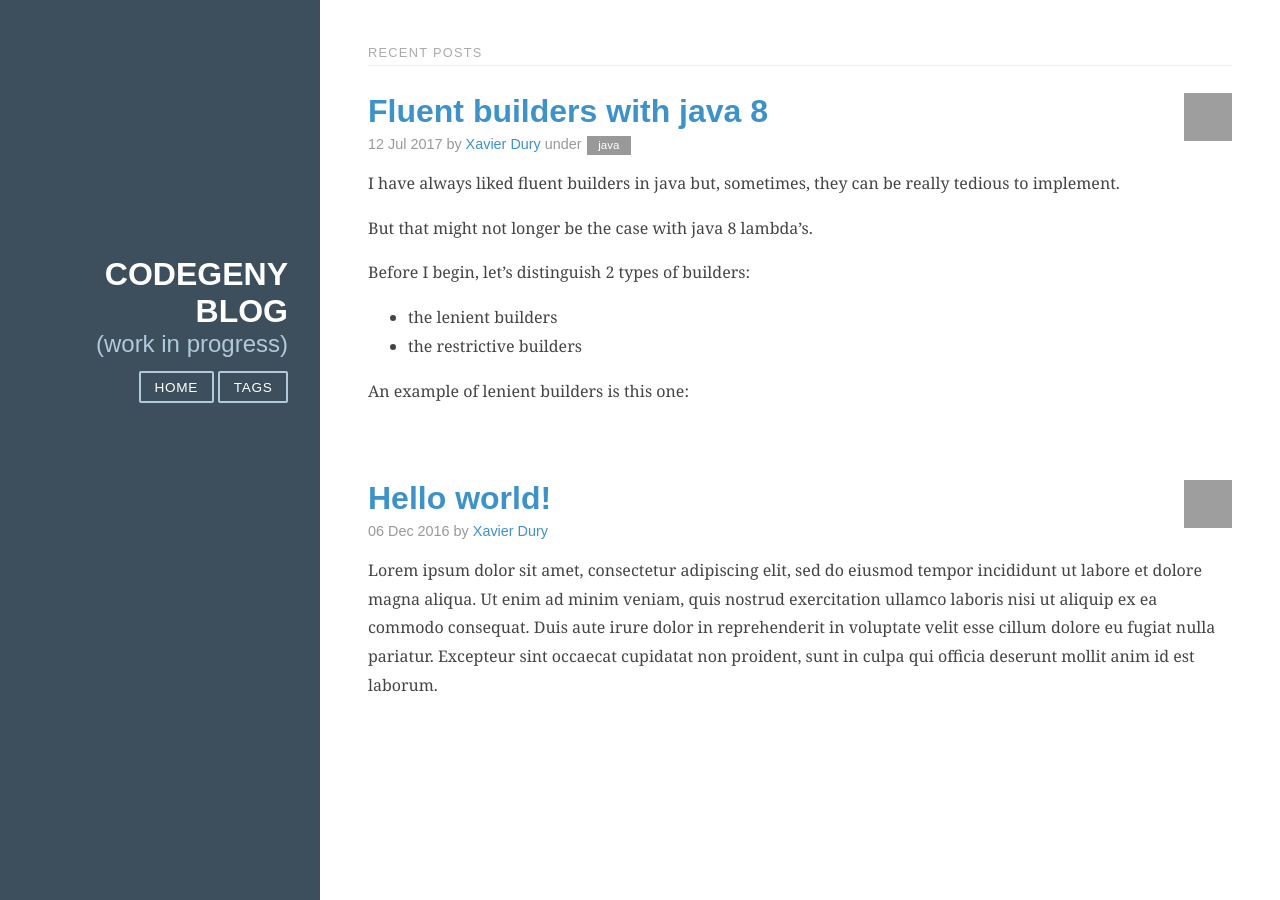
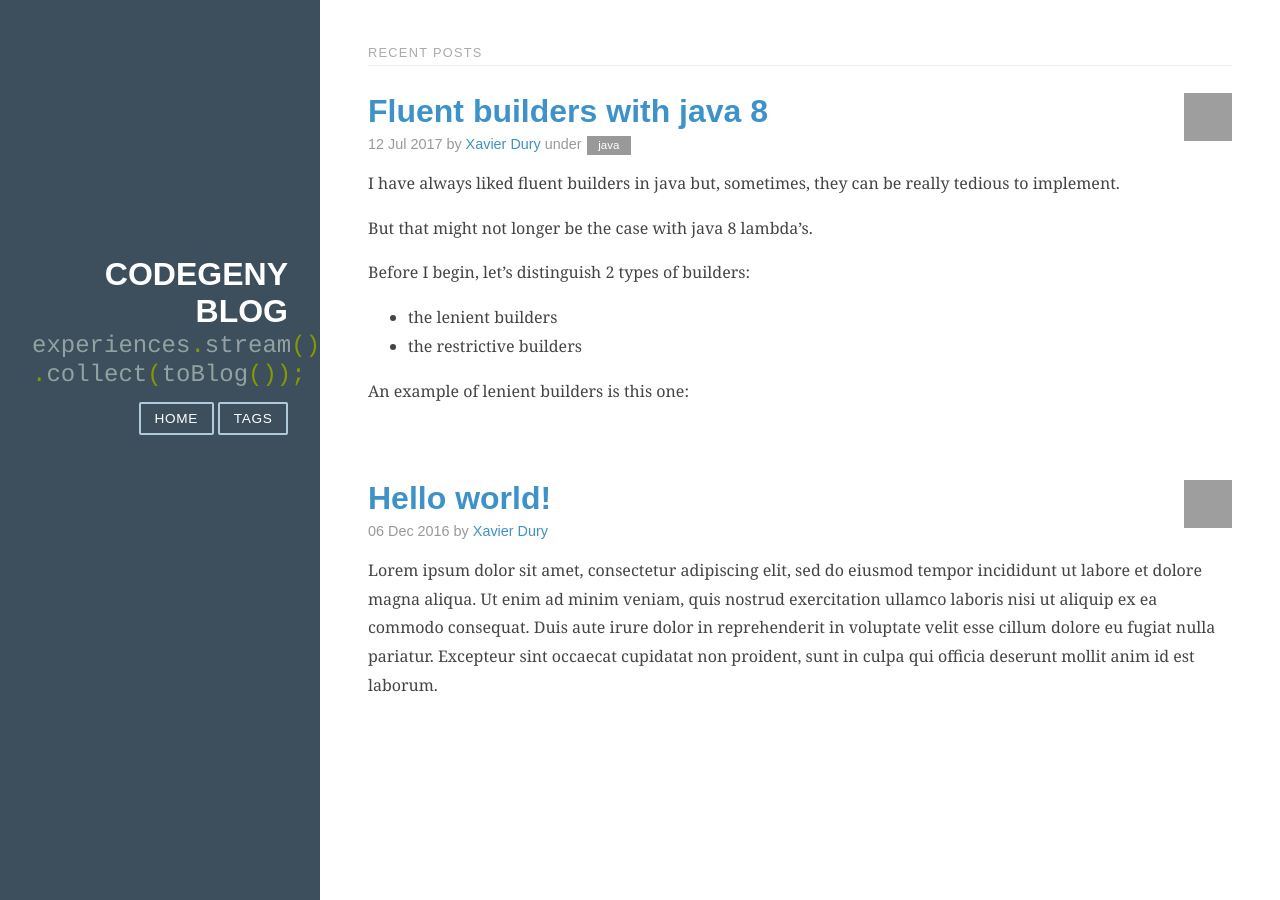
Before and after one commit to codegeny/codegeny.github.io, a Jekyll site: the page built from index.html, in a window 1280 px wide. Built offline with Jekyll 4.4.1, drawn with Linux system fonts in a browser that asks for light colours; nearby versions of some CDN libraries; grey boxes are pictures that could not be loaded.

Commit message:
Added better tagline

```diff
--- a/_config.yml
+++ b/_config.yml
@@ -4,4 +4,3 @@ gems:
   - jekyll-avatar
   - jekyll-paginate
 permalink: pretty
-disqus_short_name: test
--- a/_layouts/default.html
+++ b/_layouts/default.html
@@ -29,7 +29,12 @@
 			<div class="sidebar pure-u-1 pure-u-md-1-4">
 				<div class="header">
 					<h1 class="brand-title">codegeny blog</h1>
-					<h2 class="brand-tagline">(work in progress)</h2>
+					<h2 class="brand-tagline">
+						<code class="highlight language-java" data-lang="java">
+							<span class="n">experiences</span><span class="o">.</span><span class="na">stream</span><span class="o">()</span><br/>
+							<span class="o">.</span><span class="na">collect</span><span class="o">(</span><span class="n">toBlog</span><span class="o">());</span>
+						</code>
+					</h2>
 					<nav class="nav">
 						<ul class="nav-list">
 							<li class="nav-item">
--- a/css/highlights.scss
+++ b/css/highlights.scss
@@ -4,7 +4,7 @@ code {
 	font-family:'Bitstream Vera Sans Mono','Courier', monospace
 }
 
-.highlight {
+pre.highlight {
 	background-color: #efefef;
 	padding: 7px 7px 7px 10px;
 	border: 1px solid #ddd;
@@ -12,7 +12,9 @@ code {
 	-webkit-box-shadow: 3px 3px rgba(0,0,0,0.1);
 	box-shadow: 3px 3px rgba(0,0,0,0.1);
 	margin: 20px 0;
-	overflow: scroll;
+}
+
+.highlight {
 	.c { color: #586E75 } /* Comment */
 	.err { color: #93A1A1 } /* Error */
 	.g { color: #93A1A1 } /* Generic */
```
